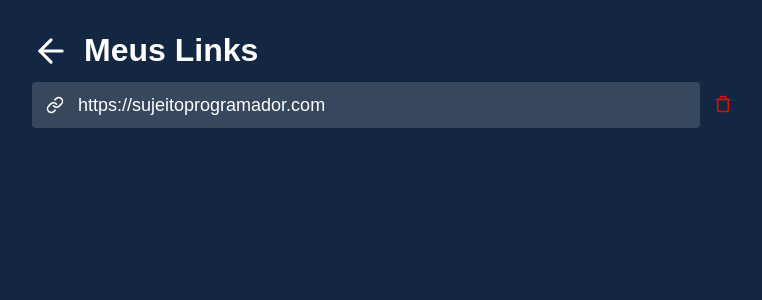
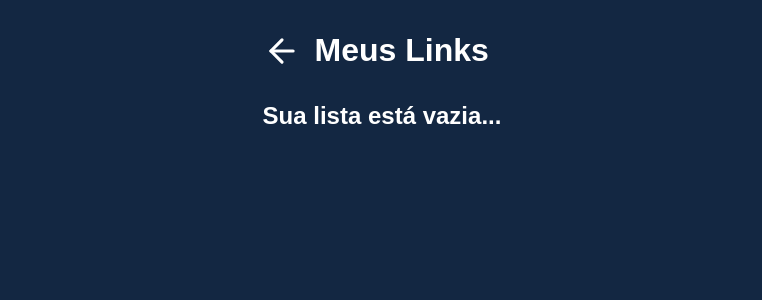
Before and after one commit to Micael-xv/encurta-link-react, a React (Create React App) app: page /links in a window 1280 px wide. Shown: the top 300 px of the page, without its empty margins (258-1020 px from the left). Built offline with nearby package versions, Linux system fonts and the light colour scheme; the HTML template or start-up script is replaced by a standard one.

Commit message:
finalizado

```diff
--- a/src/pages/Home/index.js
+++ b/src/pages/Home/index.js
@@ -5,6 +5,7 @@
 import Menu from '../../components/Menu';
 import LinkItem from '../../components/LinkItem';
 import api from '../../services/api';
+import { saveLink } from '../../services/storeLinks';
 
 export default function Home() {
   const [link, setLink] = useState('');
@@ -20,7 +21,7 @@
 
       setData(response.data);
       setShowModal(true);
-
+      saveLink('@apenasumachave', response.data); // Salvando o link no localStorage
       setLink('');
     } catch (error) {
       alert('Ops! Ocorreu um erro ao encurtar o link, tente novamente.');
--- a/src/pages/Links/index.js
+++ b/src/pages/Links/index.js
@@ -1,8 +1,48 @@
+import { useState, useEffect } from 'react';
 import './links.css';
 import { FiArrowLeft, FiLink, FiTrash } from 'react-icons/fi'
 import { Link } from 'react-router-dom';
 
+import { getLinksSave, deleteLink } from '../../services/storeLinks';
+import LinkItem  from '../../components/LinkItem';
+
 export default function Links() {
+  const [myLinks, setMyLinks] = useState([]);
+
+  const [data, setData] = useState({});
+  const [showModal, setShowModal] = useState(false);
+
+  const [emptyLista, setEmptyLista] = useState(false);
+
+  // o useEffect é um hook que executa uma função toda vez que o componente é renderizado
+  useEffect(() =>{
+    async function getLinks() {
+      const result = await getLinksSave('@apenasumachave');
+
+      if(result.length === 0) {
+        setEmptyLista(true);
+      }
+
+      setMyLinks(result);
+    }
+    getLinks();
+  }, [])
+
+  function handleOpenLink(link) {
+    setData(link);
+    setShowModal(true);
+  }
+
+  async function handleDelete(id) {
+    const result = deleteLink(myLinks, id);
+
+    if(result.length === 0) {
+      setEmptyLista(true);
+    }
+
+    setMyLinks(result);
+  }
+
   return (
     <div className='links-container'>
 
@@ -13,15 +53,30 @@
         <h1>Meus Links</h1>
       </div>
 
-      <div className="links-items">
-        <button className="link">
-          <FiLink size={18} color="#fff" />
-          <p>https://sujeitoprogramador.com</p>
-        </button>
-        <button className="link-delete">
-          <FiTrash size={18} color="red" />
-        </button>
-      </div>
+      {emptyLista && (
+        <div className="links-item">
+          <h2 className="empty-text">Sua lista está vazia...</h2>
+        </div>
+      )}
+
+      { myLinks.map( link => (
+        <div key={link.id} className="links-items">
+          <button className="link" onClick={() => handleOpenLink(link)}>
+            <FiLink size={18} color="#fff" />
+            {link.long_url}
+          </button>
+          <button className="link-delete" onClick={() => handleDelete(link.id)}>
+            <FiTrash size={18} color="red" />
+          </button>
+        </div>
+      ))}
+
+      {showModal && (
+        <LinkItem
+          closeModal={() => setShowModal(false)}
+          content={data}
+        />
+      )}
 
     </div>
   );
--- a/src/pages/Links/links.css
+++ b/src/pages/Links/links.css
@@ -66,6 +66,13 @@
   background: transparent;
 }
 
+.empty-text {
+  width: 100%;
+  text-align: center;
+  margin-top: 28px;
+  color: #fff;
+}
+
 @media (max-width: 715px) {
   .links-container {
     width: 90%;
--- /dev/null
+++ b/src/services/storeLinks.js
@@ -0,0 +1,36 @@
+// Buscar links salvos
+export async function getLinksSave(key) {
+  const myLinks = await localStorage.getItem(key);
+
+  let linksSaves = JSON.parse(myLinks) || [];
+
+  return linksSaves;
+}
+
+// Salvar links no localStorage
+
+export async function saveLink(key, newLink) {
+  let linksStored = await getLinksSave(key);
+
+  const hasLink = linksStored.some( link => link.id === newLink.id);
+
+  if(hasLink) {
+    console.log('Esse link já existe');
+    return;
+  } else {
+    linksStored.push(newLink);
+    await localStorage.setItem(key, JSON.stringify(linksStored));
+    console.log('Link salvo com sucesso');
+  }
+}
+
+// Deletar link do localStorage
+export function deleteLink(links, id) {
+  let myLinks = links.filter( item => {
+    return (item.id !== id);
+  });
+
+  localStorage.setItem('@apenasumachave', JSON.stringify(myLinks));
+
+  return myLinks;
+}
```
